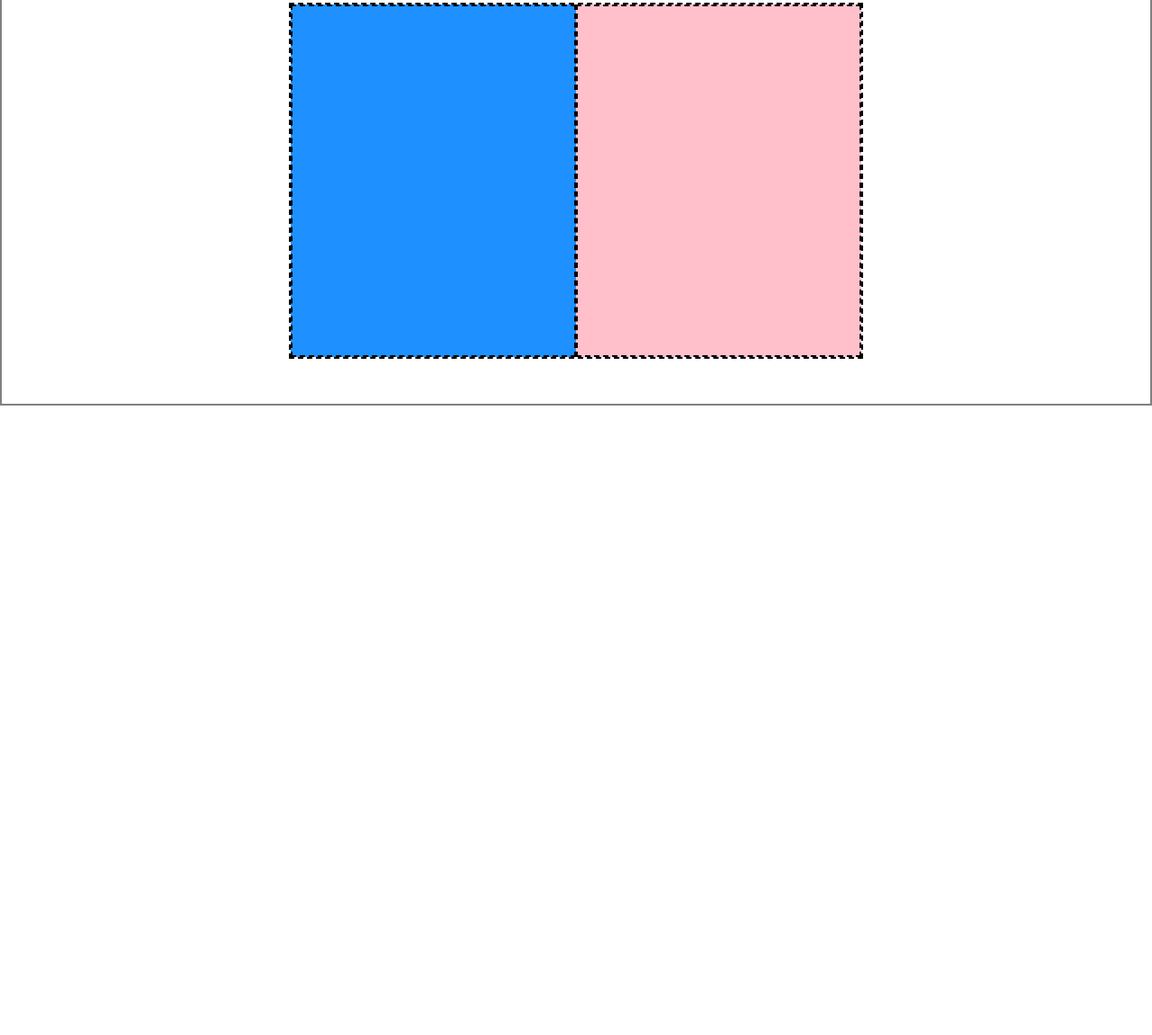
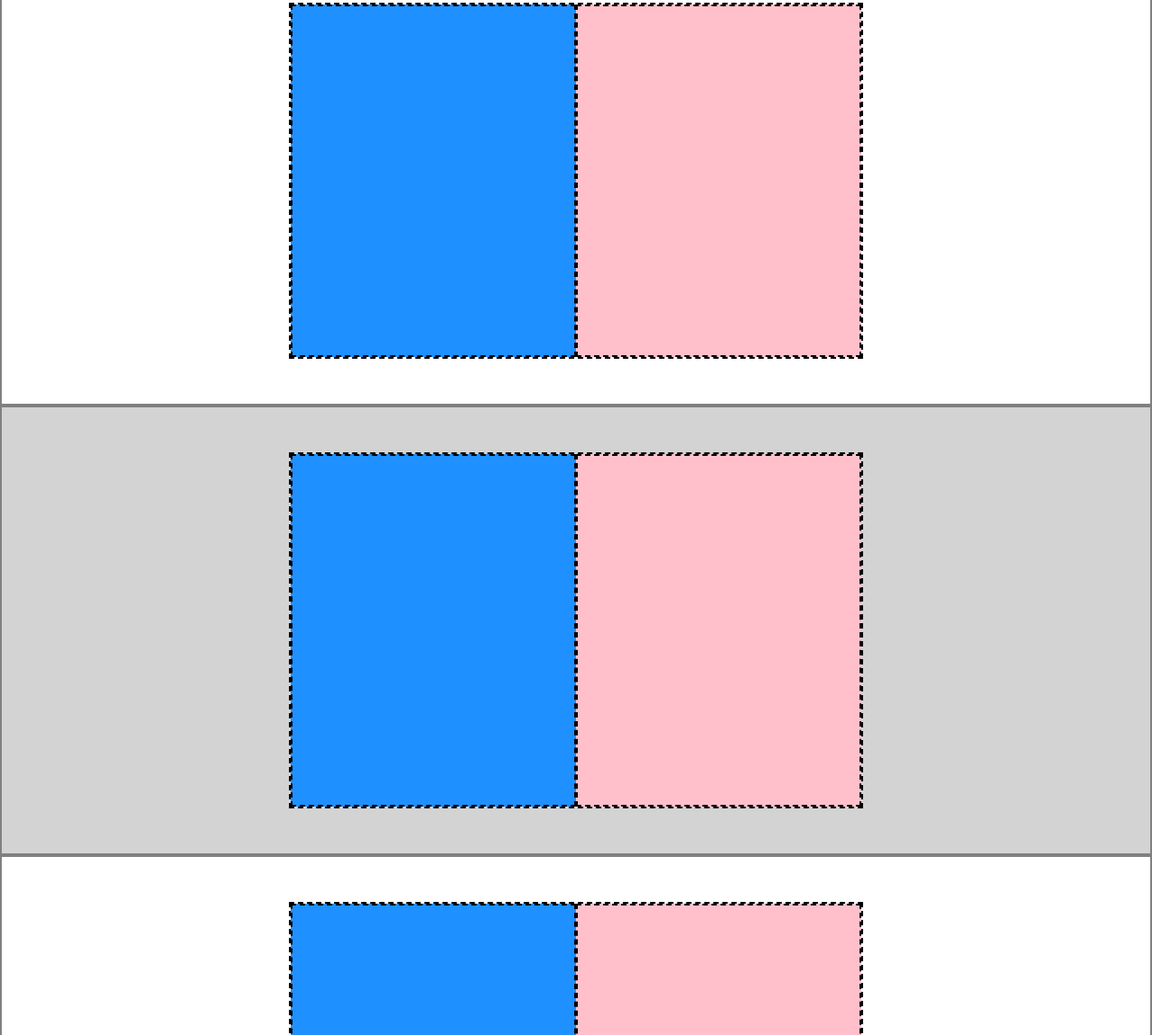
Before and after one commit to saverio-mandarano/htmlcss-struttura-discord, a plain HTML site: page index.html in a window 1280 px wide. Shown: the part 609-1760 px from the top of the page at 90% size. Before the commit the page ends 1060 px from the top, so only its background shows below. Drawn offline with Linux system fonts and the light colour scheme.

Commit message:
aggiunta fino al quarto boxe

```diff
--- a/css/style.css
+++ b/css/style.css
@@ -92,3 +92,7 @@ header {
 .bg-azzurro {
   background-color: rgb(30, 144, 255);
 }
+
+.bg-grey {
+  background-color: rgb(211, 211, 211);
+}
--- a/index.html
+++ b/index.html
@@ -32,10 +32,25 @@
     </header>
 
     <main>
-      <!-- hello-wrapper -->
+      <!-- primo box -->
       <div class="hello-wrapper bg-blue">
         <div class="hello-box bg-pink"></div>
       </div>
+      <!-- secondo box -->
+      <div class="hello-wrapper bg-white">
+        <div class="hello-box">
+          <div class="box bg-azzurro"></div>
+          <div class="box bg-rosa-scuro"></div>
+        </div>
+      </div>
+      <!-- terzo boxe -->
+      <div class="hello-wrapper bg-grey">
+        <div class="hello-box">
+          <div class="box bg-azzurro"></div>
+          <div class="box bg-rosa-scuro"></div>
+        </div>
+      </div>
+      <!-- quarto boxe -->
       <div class="hello-wrapper bg-white">
         <div class="hello-box">
           <div class="box bg-azzurro"></div>
```
